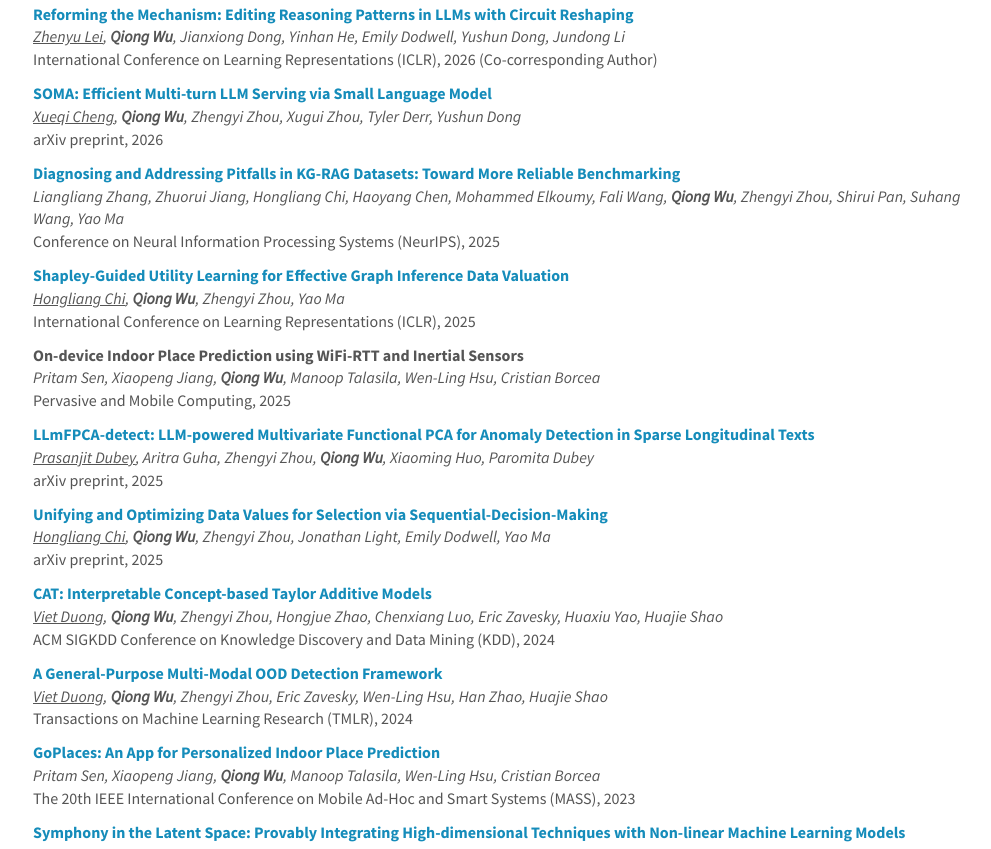
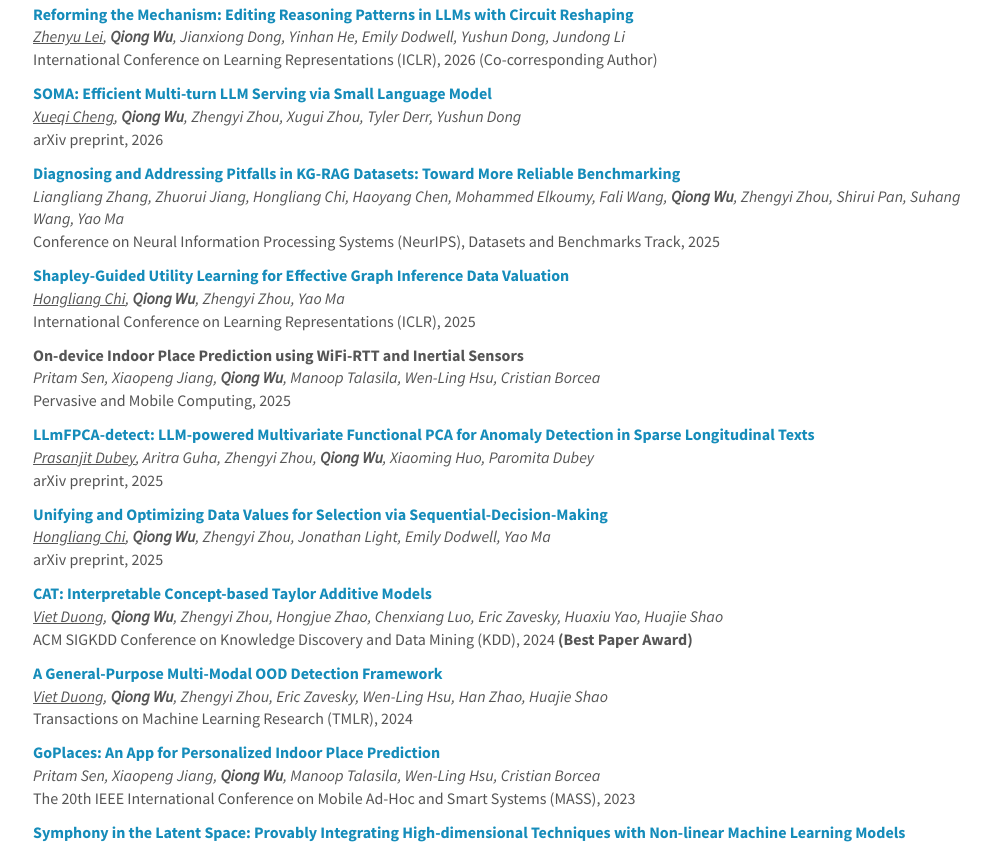
Before and after one commit to Qiong-WU/Qiong-WU.github.io, a plain HTML site: page index.html in a window 1280 px wide. Shown: the part 644-1493 px from the top of the page, without its empty margins (123-1114 px from the left). Drawn offline with nearby package versions, Linux system fonts and the light colour scheme.

Commit message:
Add KDD 2024 Best Paper Award; mark NeurIPS 2025 D&B track
Co-Authored-By: Claude Opus 5.5 <noreply@anthropic.com>
Claude-Session: https://claude.ai/code/session_01Uq2rj4JC31d9iRGfDtbRbn

```diff
--- a/index.html
+++ b/index.html
@@ -83,7 +83,7 @@ She received her B.Eng degree from the <a href="https://en.wikipedia.org/wiki/Da
 <p><a href="https://arxiv.org/abs/2505.23495">
   <b>Diagnosing and Addressing Pitfalls in KG-RAG Datasets: Toward More Reliable Benchmarking</b></a><br />
   <em>Liangliang Zhang, Zhuorui Jiang, Hongliang Chi, Haoyang Chen, Mohammed Elkoumy, Fali Wang, <b>Qiong Wu</b>, Zhengyi Zhou, Shirui Pan, Suhang Wang, Yao Ma </em><br />
-  Conference on Neural Information Processing Systems (NeurIPS), 2025</p>
+  Conference on Neural Information Processing Systems (NeurIPS), Datasets and Benchmarks Track, 2025</p>
 
 <p><a href="https://arxiv.org/abs/2503.18195">
   <b>Shapley-Guided Utility Learning for Effective Graph Inference Data Valuation</b></a><br />
@@ -107,7 +107,7 @@ She received her B.Eng degree from the <a href="https://en.wikipedia.org/wiki/Da
 <p><a href="https://arxiv.org/abs/2406.17931">
   <b>CAT: Interpretable Concept-based Taylor Additive Models</b></a><br />
   <em><u>Viet Duong</u>, <b>Qiong Wu</b>, Zhengyi Zhou, Hongjue Zhao, Chenxiang Luo, Eric Zavesky, Huaxiu Yao, Huajie Shao </em><br />
-  ACM SIGKDD Conference on Knowledge Discovery and Data Mining (KDD), 2024</p>
+  ACM SIGKDD Conference on Knowledge Discovery and Data Mining (KDD), 2024 <b>(Best Paper Award)</b></p>
 
 <p><a href="https://arxiv.org/abs/2307.13069">
   <b>A General-Purpose Multi-Modal OOD Detection Framework</b></a><br />
```
